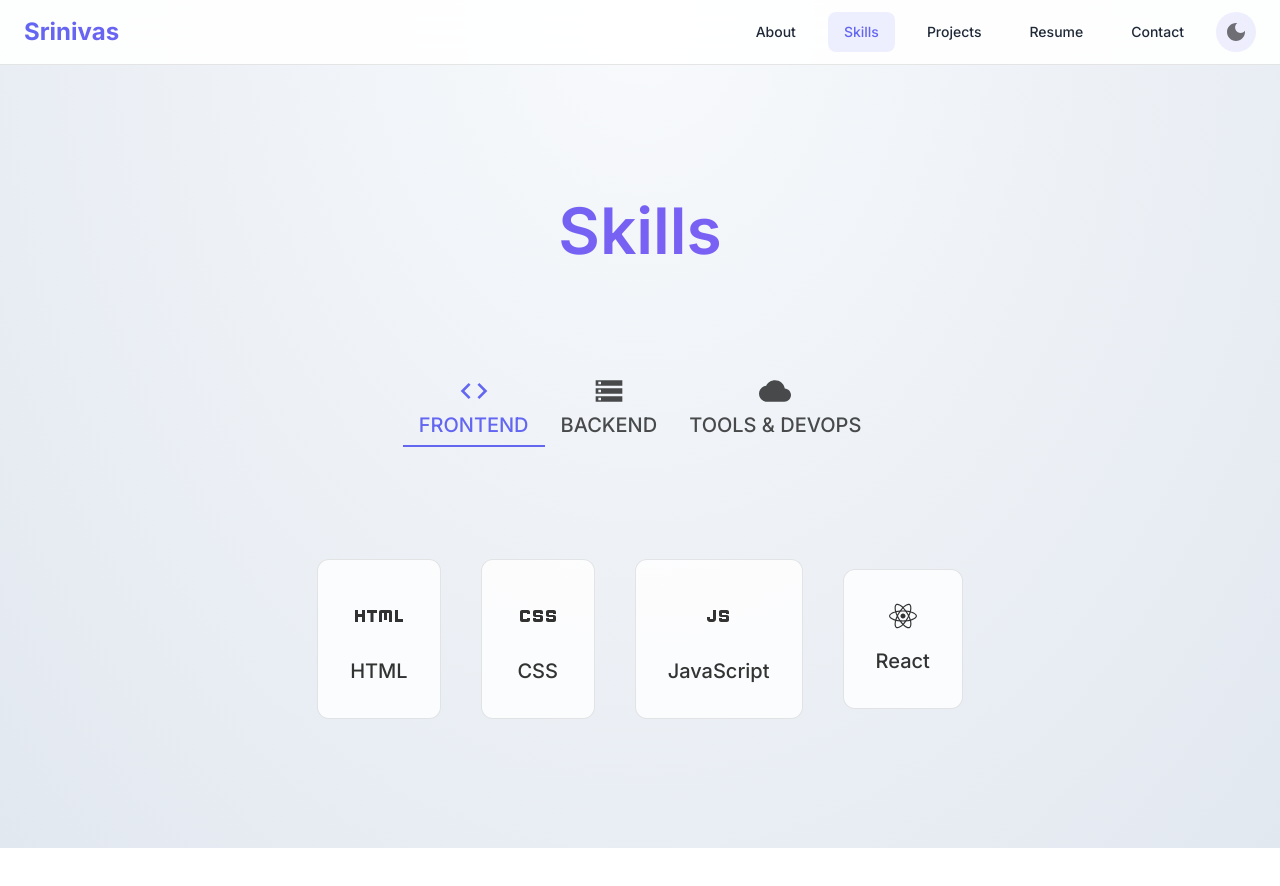
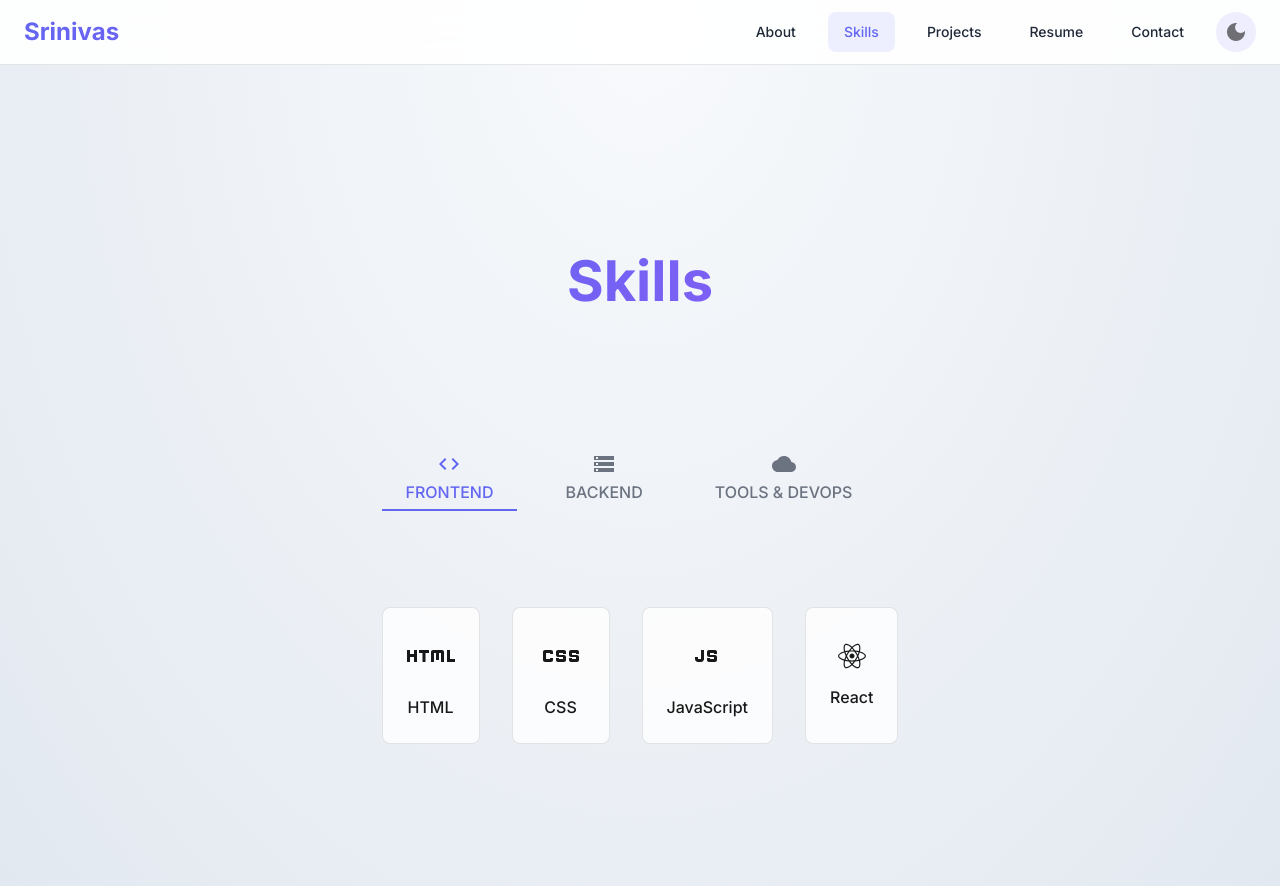
Before and after one commit to Srinivas-2410/portfolio, a React (Vite) app: page / in a window 1280 px wide. Both pictures are taken after a click on the button "Skills". Shown: the top 886 px of the page. Before the commit the page ends 848 px from the top, so only its background shows below. Built offline with nearby package versions, Linux system fonts and the light colour scheme.

Commit message:
updated About.jsx

```diff
--- a/src/components/About.jsx
+++ b/src/components/About.jsx
@@ -12,6 +12,7 @@ import GitHubIcon from '@mui/icons-material/GitHub';
 import LinkedInIcon from '@mui/icons-material/LinkedIn';
 import EmailIcon from '@mui/icons-material/Email';
 import DownloadIcon from '@mui/icons-material/Download';
+import KeyboardArrowDownIcon from '@mui/icons-material/KeyboardArrowDown';
 
 export default function About() {
   const [isVisible, setIsVisible] = useState(false);
@@ -21,14 +22,24 @@ export default function About() {
     setIsVisible(true);
   }, []);
 
+  const handleContactClick = () => {
+    const contactSection = document.getElementById('contact');
+    if (contactSection) {
+      contactSection.scrollIntoView({ behavior: 'smooth' });
+    }
+  };
+
   return (
     <Container maxWidth="lg">
       <Box
-        className="min-h-screen flex flex-col justify-center"
         sx={{
+          minHeight: '100vh',
+          display: 'flex',
+          flexDirection: 'column',
+          justifyContent: 'center',
           position: 'relative',
-          py: { xs: 4, sm: 6, md: 8 }, // Responsive padding
-          px: { xs: 2, sm: 3, md: 4 }  // Responsive padding
+          py: { xs: 4, sm: 6, md: 8 },
+          px: { xs: 2, sm: 3, md: 4 }
         }}
       >
         {/* Background Elements */}
@@ -65,16 +76,15 @@ export default function About() {
         />
 
         <Fade in={isVisible} timeout={1000}>
-          <Box className="text-center relative">
-            {/* Main Heading */}
+          <Box sx={{ textAlign: 'center', position: 'relative' }}>
             <Typography
               variant="h1"
               sx={{
                 fontSize: {
-                  xs: '2rem',     // Mobile
-                  sm: '2.5rem',   // Tablet
-                  md: '3.5rem',   // Desktop
-                  lg: '4rem'      // Large Desktop
+                  xs: '2rem',
+                  sm: '2.5rem',
+                  md: '3.5rem',
+                  lg: '4rem'
                 },
                 fontWeight: 700,
                 background: theme.palette.mode === 'dark'
@@ -90,17 +100,16 @@ export default function About() {
               Srinivas K S
             </Typography>
 
-            {/* Subtitle */}
             <Typography
               variant="h2"
               sx={{
                 fontSize: {
-                  xs: '1.25rem',  // Mobile
-                  sm: '1.5rem',   // Tablet
-                  md: '1.75rem'   // Desktop
+                  xs: '1.25rem',
+                  sm: '1.5rem',
+                  md: '1.75rem'
                 },
                 fontWeight: 300,
-                mb: { xs: 3, sm: 4 },
+                mb: { xs: 4, sm: 5 },
                 color: theme.palette.mode === 'dark'
                   ? 'rgba(255, 255, 255, 0.7)'
                   : 'text.secondary',
@@ -110,20 +119,19 @@ export default function About() {
               Full Stack Developer
             </Typography>
 
-            {/* Description */}
-
-
-                  <Box className="flex flex-col sm:flex-row gap-4 justify-center mb-8">
+            <Box
+              sx={{
+                display: 'flex',
+                flexDirection: { xs: 'column', sm: 'row' },
+                gap: { xs: 2, sm: 3 },
+                justifyContent: 'center',
+                mb: { xs: 4, sm: 6 }
+              }}
+            >
               <Button
                 variant="contained"
                 size="large"
-                    onClick={(e) => {
-                      e.preventDefault();
-                      const contactSection = document.getElementById('contact');
-                      if (contactSection) {
-                        contactSection.scrollIntoView({ behavior: 'smooth' });
-                      }
-                    }}
+                onClick={handleContactClick}
                 sx={{
                   py: { xs: 1.25, sm: 1.5 },
                   px: { xs: 3, sm: 4 },
@@ -173,7 +181,6 @@ export default function About() {
               </Button>
             </Box>
 
-                  {/* Social Links */}
             <Box
               sx={{
                 display: 'flex',
@@ -182,8 +189,27 @@ export default function About() {
                 mb: { xs: 4, sm: 6 }
               }}
             >
+              {[
+                {
+                  icon: <GitHubIcon />,
+                  href: 'https://github.com/Srinivas-2410',
+                  label: 'GitHub'
+                },
+                {
+                  icon: <LinkedInIcon />,
+                  href: 'https://linkedin.com/in/srinivas-k-s',
+                  label: 'LinkedIn'
+                },
+                {
+                  icon: <EmailIcon />,
+                  href: 'mailto:srinivasks898@gmail.com',
+                  label: 'Email'
+                }
+              ].map((social, index) => (
                 <IconButton
-                href="https://github.com/Srinivas-2410"
+                  key={index}
+                  href={social.href}
+                  aria-label={social.label}
                   target="_blank"
                   rel="noopener noreferrer"
                   sx={{
@@ -196,52 +222,27 @@ export default function About() {
                     transition: 'all 0.3s ease'
                   }}
                 >
-                <GitHubIcon sx={{ fontSize: { xs: '1.5rem', sm: '2rem' } }} />
+                  {React.cloneElement(social.icon, {
+                    sx: { fontSize: { xs: '1.5rem', sm: '2rem' } }
+                  })}
                 </IconButton>
-
-              <IconButton
-                href="https://linkedin.com/in/srinivas-k-s"
-                target="_blank"
-                rel="noopener noreferrer"
-                sx={{
-                  width: { xs: 40, sm: 48 },
-                  height: { xs: 40, sm: 48 },
-                  '&:hover': {
-                    color: 'primary.main',
-                    transform: 'scale(1.1)'
-                  },
-                  transition: 'all 0.3s ease'
-                }}
-              >
-                <LinkedInIcon sx={{ fontSize: { xs: '1.5rem', sm: '2rem' } }} />
-              </IconButton>
-
-              <IconButton
-                href="mailto:srinivasks898@gmail.com"
-                sx={{
-                  width: { xs: 40, sm: 48 },
-                  height: { xs: 40, sm: 48 },
-                  '&:hover': {
-                    color: 'primary.main',
-                    transform: 'scale(1.1)'
-                  },
-                  transition: 'all 0.3s ease'
-                }}
-              >
-                <EmailIcon sx={{ fontSize: { xs: '1.5rem', sm: '2rem' } }} />
-              </IconButton>
+              ))}
             </Box>
 
-            {/* Scroll Indicator */}
             <Box
-              className="absolute bottom-8 left-1/2 transform -translate-x-1/2 animate-bounce"
               sx={{
+                position: 'absolute',
+                bottom: { xs: -48, md: -64 },
+                left: '50%',
+                transform: 'translateX(-50%)',
                 display: { xs: 'none', md: 'block' },
                 color: theme.palette.mode === 'dark'
                   ? 'rgba(255, 255, 255, 0.5)'
                   : 'rgba(0, 0, 0, 0.5)',
+                animation: 'bounce 2s infinite'
               }}
             >
+              <KeyboardArrowDownIcon sx={{ fontSize: '2rem' }} />
             </Box>
           </Box>
         </Fade>
--- a/src/components/Skills.jsx
+++ b/src/components/Skills.jsx
@@ -45,10 +45,47 @@ export default function Skills() {
       name: 'Frontend',
       icon: <CodeIcon />,
       skills: [
-        { name: 'HTML', icon: <HtmlIcon fontSize="large" /> },
-        { name: 'CSS', icon: <CssIcon fontSize="large" /> },
-        { name: 'JavaScript', icon: <JavascriptIcon fontSize="large" /> },
-        { name: 'React', icon: <FaReact size={28} /> },
+        {
+          name: 'HTML',
+          icon: <HtmlIcon
+            sx={{
+              color: theme.palette.mode === 'dark'
+                ? 'rgba(255, 255, 255, 0.9)'
+                : 'rgba(0, 0, 0, 0.9)'
+            }}
+          />
+        },
+        {
+          name: 'CSS',
+          icon: <CssIcon
+            sx={{
+              color: theme.palette.mode === 'dark'
+                ? 'rgba(255, 255, 255, 0.9)'
+                : 'rgba(0, 0, 0, 0.9)'
+            }}
+          />
+        },
+        {
+          name: 'JavaScript',
+          icon: <JavascriptIcon
+            sx={{
+              color: theme.palette.mode === 'dark'
+                ? 'rgba(255, 255, 255, 0.9)'
+                : 'rgba(0, 0, 0, 0.9)'
+            }}
+          />
+        },
+        {
+          name: 'React',
+          icon: <FaReact
+            size={28}
+            style={{
+              color: theme.palette.mode === 'dark'
+                ? 'rgba(255, 255, 255, 0.9)'
+                : 'rgba(0, 0, 0, 0.9)'
+            }}
+          />
+        },
       ]
     },
     backend: {
@@ -75,59 +112,76 @@ export default function Skills() {
   };
 
   return (
-    <Container maxWidth="xl">
+    <Box
+      sx={{
+        minHeight: '100vh',
+        display: 'flex',
+        alignItems: 'center',
+        py: { xs: 6, sm: 8, md: 10 },
+        overflow: 'hidden', // Prevent any potential horizontal scroll
+      }}
+    >
+      <Container
+        maxWidth="lg"
+        sx={{
+          position: 'relative',
+          zIndex: 1
+        }}
+      >
         <Fade in timeout={1000}>
           <Box
             sx={{
-            py: { xs: 6, md: 12 },
-            minHeight: '90vh',
               display: 'flex',
               flexDirection: 'column',
-            justifyContent: 'center',
-            gap: 6
+              gap: { xs: 4, sm: 6, md: 8 },
+              width: '100%'
             }}
           >
+            {/* Title Section */}
+            <Box sx={{ textAlign: 'center', mb: { xs: 4, sm: 6 } }}>
               <Typography
                 variant="h2"
-            className="text-center font-bold"
                 sx={{
-              fontSize: { xs: '2.5rem', md: '3.5rem', lg: '4rem' },
+                  fontSize: {
+                    xs: '2rem',
+                    sm: '2.5rem',
+                    md: '3rem',
+                    lg: '3.5rem'
+                  },
+                  fontWeight: 700,
                   background: theme.palette.mode === 'dark'
                     ? 'linear-gradient(135deg, #93c5fd 0%, #a5b4fc 100%)'
                     : 'linear-gradient(135deg, #6366f1 0%, #8b5cf6 100%)',
                   backgroundClip: 'text',
                   WebkitBackgroundClip: 'text',
                   WebkitTextFillColor: 'transparent',
-              mb: { xs: 4, md: 6 }
+                  mb: { xs: 1, sm: 2 }
                 }}
               >
                 Skills
               </Typography>
+            </Box>
 
+            {/* Tabs Section */}
+            <Box sx={{ width: '100%', overflowX: 'auto', mb: { xs: 3, sm: 4 } }}>
               <Tabs
                 value={activeCategory}
                 onChange={(e, newValue) => setActiveCategory(newValue)}
-            centered
+                variant="scrollable"
+                scrollButtons="auto"
+                allowScrollButtonsMobile
                 sx={{
-              mb: { xs: 4, md: 8 },
+                  minHeight: { xs: 48, sm: 56 },
+                  '& .MuiTabs-flexContainer': {
+                    gap: { xs: 2, sm: 3 }
+                  },
                   '& .MuiTab-root': {
-                fontSize: { xs: '1rem', md: '1.25rem' },
-                minHeight: { xs: 48, md: 64 },
-                color: theme.palette.mode === 'dark'
-                  ? 'rgba(255, 255, 255, 0.7)'
-                  : 'rgba(0, 0, 0, 0.7)',
+                    minHeight: { xs: 48, sm: 56 },
+                    fontSize: { xs: '0.875rem', sm: '1rem' },
+                    px: { xs: 2, sm: 3 },
+                    minWidth: 'auto',
                     '& .MuiSvgIcon-root': {
-                  fontSize: { xs: '1.5rem', md: '2rem' }
-                },
-                '&.Mui-selected': {
-                  color: theme.palette.mode === 'dark'
-                    ? '#93c5fd'
-                    : '#6366f1',
-                },
-                '&:hover': {
-                  color: theme.palette.mode === 'dark'
-                    ? '#93c5fd'
-                    : '#6366f1',
+                      fontSize: { xs: '1.25rem', sm: '1.5rem' }
                     }
                   }
                 }}
@@ -141,44 +195,44 @@ export default function Skills() {
                   />
                 ))}
               </Tabs>
+            </Box>
 
+            {/* Skills Grid */}
             <Grid
               container
-            spacing={{ xs: 3, md: 5 }}
-            justifyContent="center"
-            alignItems="center"
+              spacing={{ xs: 2, sm: 3, md: 4 }}
               sx={{
-              maxWidth: 1200,
+                maxWidth: '100%',
                 margin: '0 auto',
-              px: { xs: 2, md: 4 }
+                justifyContent: 'center'
               }}
             >
               {skillCategories[activeCategory].skills.map((skill) => (
-              <Grid item xs={6} sm={4} md={3} key={skill.name}>
-                <Tooltip title={skill.name}>
+                <Grid
+                  item
+                  xs={6}
+                  sm={4}
+                  md={3}
+                  key={skill.name}
+                >
+                  <Tooltip title={skill.name} arrow>
                     <Box
                       sx={{
+                        height: '100%',
                         display: 'flex',
                         flexDirection: 'column',
                         alignItems: 'center',
+                        justifyContent: 'center',
                         gap: 2,
-                      padding: { xs: 3, md: 4 },
-                      borderRadius: 3,
+                        p: { xs: 2, sm: 3 },
+                        borderRadius: 2,
                         backgroundColor: theme.palette.mode === 'dark'
-                        ? 'rgba(255, 255, 255, 0.05)'
+                          ? 'rgba(244, 238, 238, 0.05)'
                           : 'rgba(255, 255, 255, 0.8)',
                         border: `1px solid ${theme.palette.mode === 'dark'
                           ? 'rgba(255, 255, 255, 0.1)'
                           : 'rgba(0, 0, 0, 0.1)'}`,
-                      color: theme.palette.mode === 'dark'
-                        ? 'rgba(255, 255, 255, 0.8)'
-                        : 'rgba(0, 0, 0, 0.8)',
                         transition: 'all 0.3s ease',
-                      cursor: 'pointer',
-                      '& svg': {
-                        fontSize: { xs: '2.5rem', md: '3rem' },
-                        transition: 'transform 0.3s ease'
-                      },
                         '&:hover': {
                           transform: 'translateY(-4px)',
                           backgroundColor: theme.palette.mode === 'dark'
@@ -187,24 +241,34 @@ export default function Skills() {
                           borderColor: theme.palette.mode === 'dark'
                             ? '#93c5fd'
                             : '#6366f1',
-                        color: theme.palette.mode === 'dark'
-                          ? '#93c5fd'
-                          : '#6366f1',
                           boxShadow: theme.palette.mode === 'dark'
-                          ? '0 8px 32px rgba(0, 0, 0, 0.4)'
-                          : '0 8px 32px rgba(0, 0, 0, 0.1)',
-                        '& svg': {
-                          transform: 'scale(1.1)'
-                        }
+                            ? '0 4px 20px rgba(0, 0, 0, 0.4)'
+                            : '0 4px 20px rgba(0, 0, 0, 0.1)',
                         }
                       }}
                     >
-                    {skill.icon}
+                      {React.cloneElement(skill.icon, {
+                        sx: {
+                          fontSize: { xs: '2rem', sm: '2.5rem', md: '3rem' },
+                          transition: 'all 0.3s ease',
+                          color: theme.palette.mode === 'dark'
+                            ? 'rgba(255, 255, 255, 0.9)'
+                            : 'rgba(0, 0, 0, 0.9)',
+                        }
+                      })}
                       <Typography
-                      variant="body1"
+                        variant="body2"
                         sx={{
                           fontWeight: 500,
-                        fontSize: { xs: '1rem', md: '1.25rem' }
+                          fontSize: {
+                            xs: '0.75rem',
+                            sm: '0.875rem',
+                            md: '1rem'
+                          },
+                          textAlign: 'center',
+                          color: theme.palette.mode === 'dark'
+                            ? 'rgba(255, 255, 255, 0.9)'
+                            : 'rgba(0, 0, 0, 0.9)',
                         }}
                       >
                         {skill.name}
@@ -217,5 +281,6 @@ export default function Skills() {
           </Box>
         </Fade>
       </Container>
+    </Box>
   );
 }
```
Lines whose indentation alone changed are shown as unchanged.
